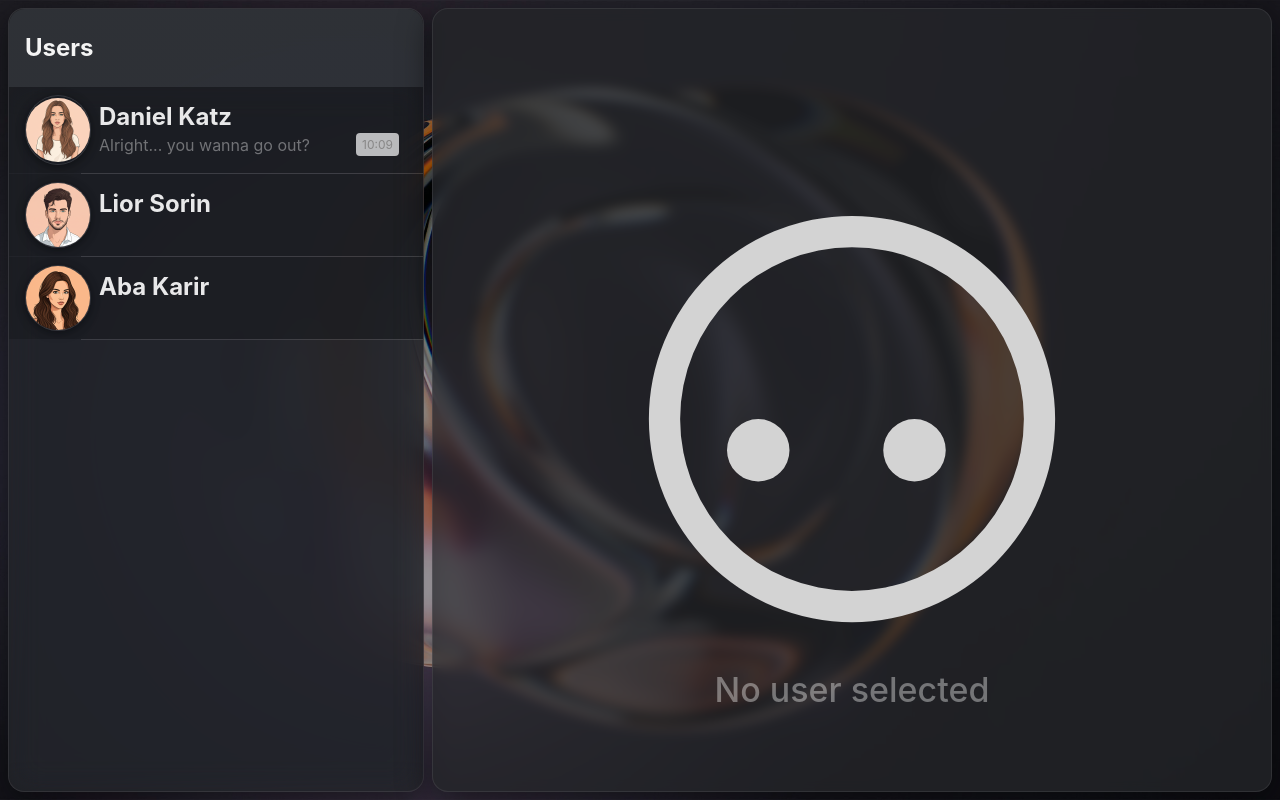
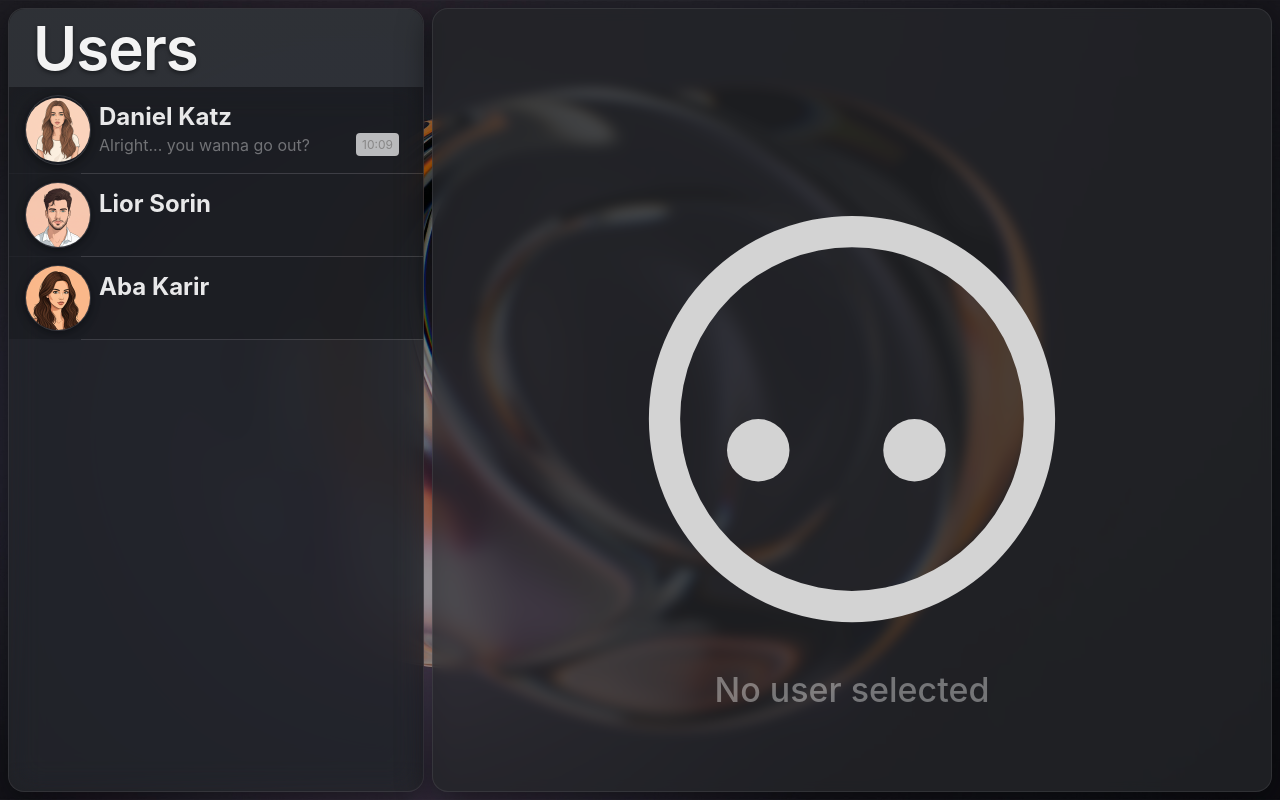
Before and after one commit to DanielKatzCoding/chat, a Next.js app in the folder frontend/: page / in a window 1280 px wide. Built offline with nearby package versions, Linux system fonts and the light colour scheme.

Commit message:
fixed Users title

```diff
--- a/frontend/components/users/UsersBlock.tsx
+++ b/frontend/components/users/UsersBlock.tsx
@@ -1,6 +1,6 @@
 import React from 'react'
 import { StyledUsersBlock, StyledList } from './styles'
-import { AppBar, Divider, List } from '@mui/material'
+import { AppBar, Divider, List, Typography } from '@mui/material'
 import User from './User'
 import { Users } from '../mockData/user'
 import { Chats } from '../mockData/chats'
@@ -10,8 +10,10 @@ const UsersBlock = () => {
 
   return (
     <StyledUsersBlock style={{ height: '100%', overflow: 'hidden' }}>
-      <AppBar position="static" sx={{ height: '10%' }}>
-        <h2>Users</h2>
+      <AppBar position="static" sx={{ height: '10%', justifyContent: 'center' }}>
+        <Typography variant="h2" color="textPrimary" sx={{ padding: 1 }}>
+          Users
+        </Typography>
       </AppBar>
       <StyledList sx={{ height: '90%', overflowY: 'auto' }}>
         {
```
